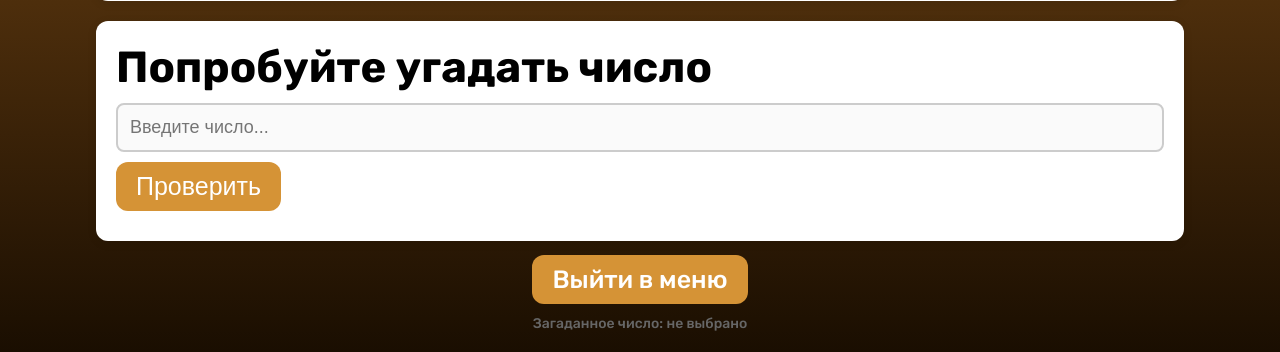
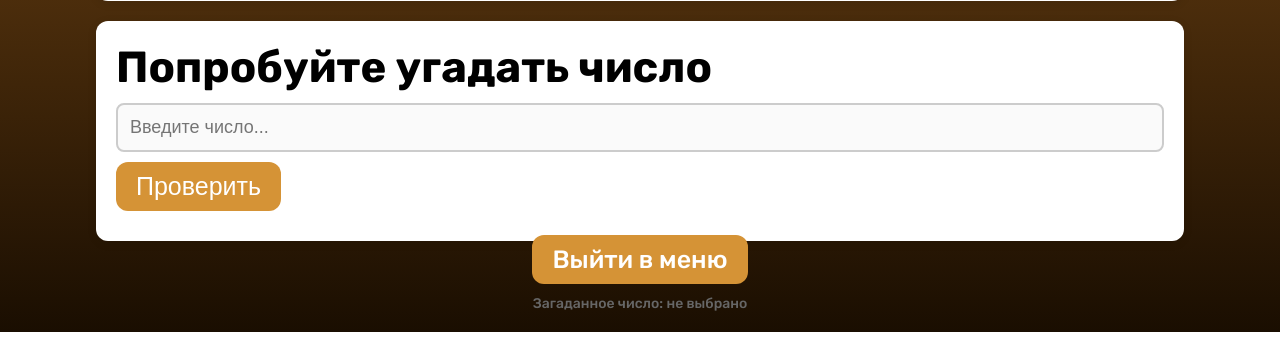
Before and after one commit to Ulyanapupup/test_wordly, a Flask app: template templates/game_mode_1_1.html in a window 1280 px wide. Shown: the part 728-1080 px from the top of the page. Run offline with Flask 3, Linux system fonts and the light colour scheme; the template is opened without the code that fills it, so the values that code supplies are empty.

Commit message:
Update game_mode_1_1.html

```diff
--- a/templates/game_mode_1_1.html
+++ b/templates/game_mode_1_1.html
@@ -239,7 +239,7 @@
           <p id="guess-result"></p>
         </div>
 
-        <div style="margin-top: 20px; text-align: center;">
+        <div style="paddin: 20px; text-align: center;">
           <a href="/mode_selection" class="btn">Выйти в меню</a>
         </div>
 
```
